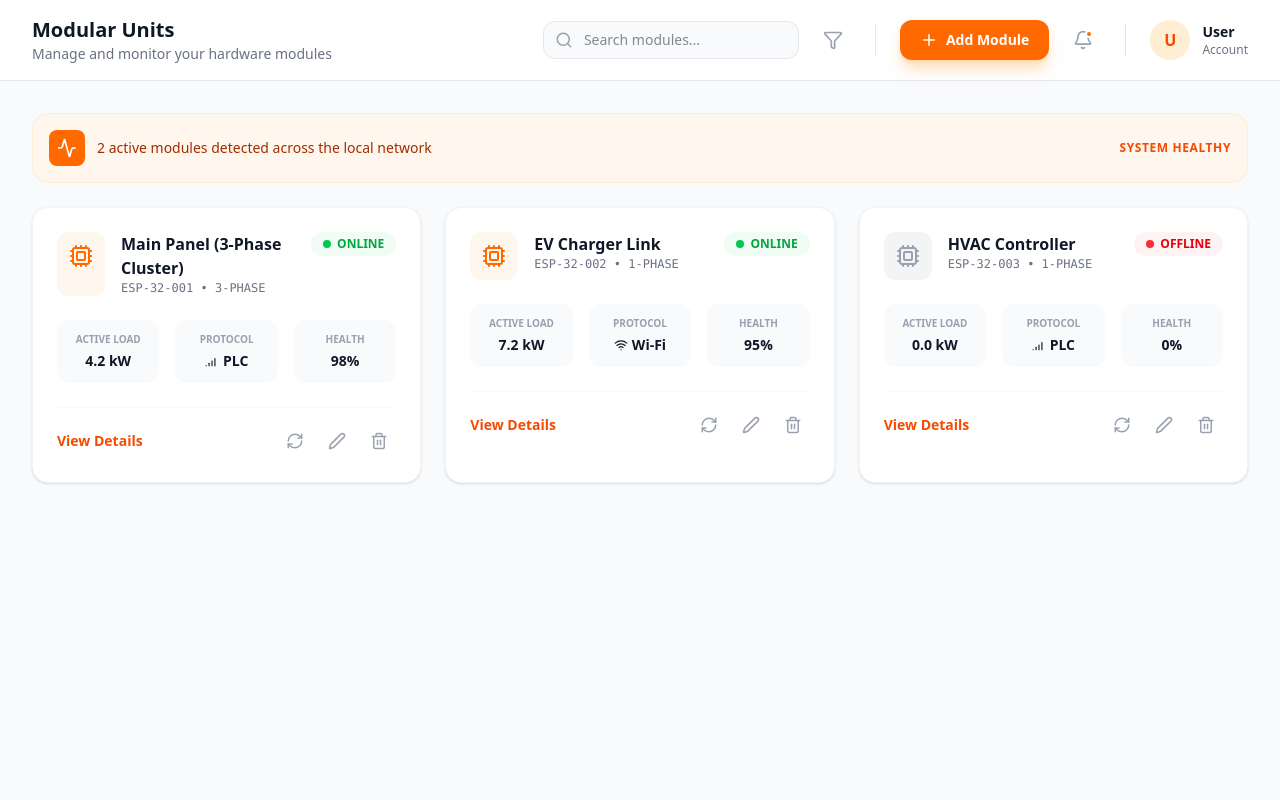
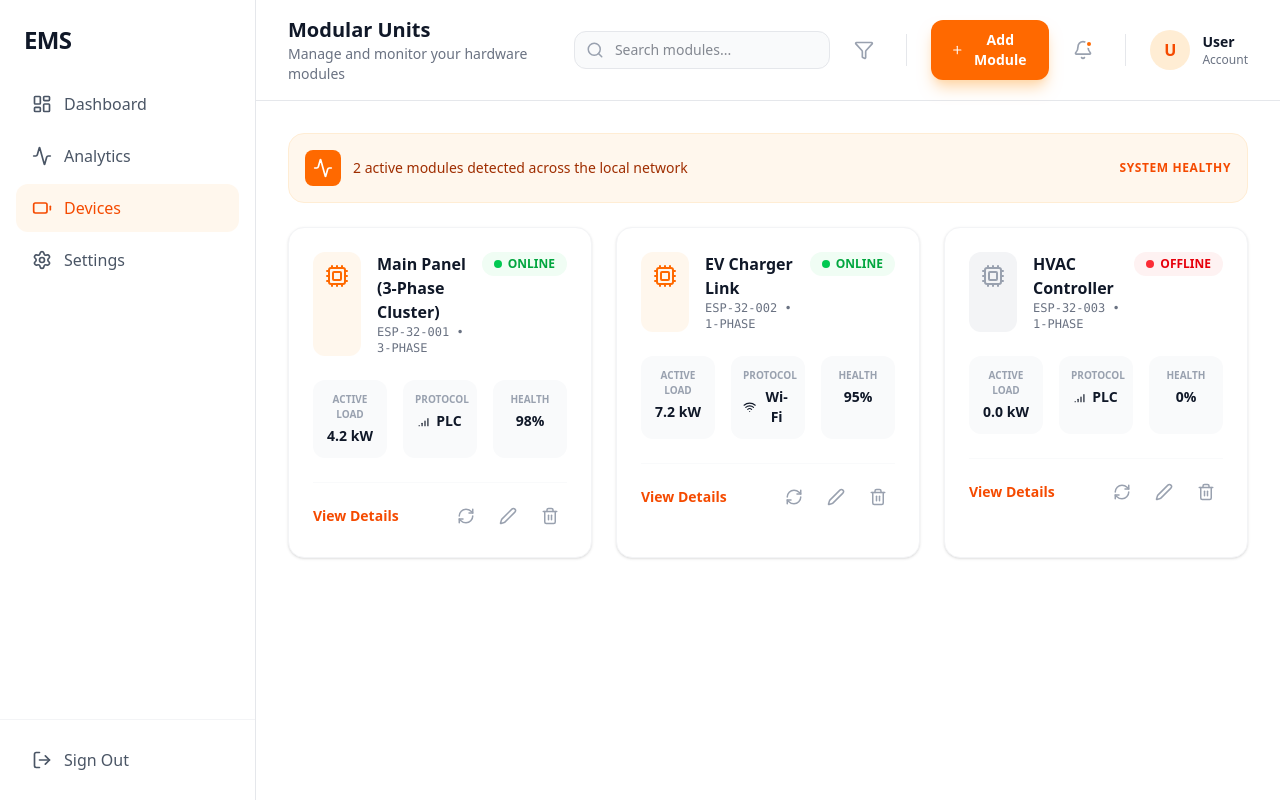
Before and after one commit to VimuthWickramasinghe/Energy-Monitoring-System, a Next.js app in the folder frontend/ems-webapp/: page /user/devices in a window 1280 px wide. Built offline with nearby package versions, Linux system fonts and the light colour scheme; no server answers; sample sign-in values are in the browser's storage.

Commit message:
simplified code

```diff
--- a/frontend/ems-webapp/src/app/[user]/devices/page.tsx
+++ b/frontend/ems-webapp/src/app/[user]/devices/page.tsx
@@ -50,7 +50,7 @@
     };
 
     return (
-        <main className="flex-1 flex flex-col overflow-hidden">
+        <main className="flex-1 flex flex-col overflow-hidden bg-white">
             <Header title="Modular Units" subtitle="Manage and monitor your hardware modules">
                 <div className="flex items-center gap-4">
                     <div className="relative hidden md:block">
--- a/frontend/ems-webapp/src/app/[user]/layout.tsx
+++ b/frontend/ems-webapp/src/app/[user]/layout.tsx
@@ -1,7 +1,15 @@
+import React from "react";
+import UserNav from "@/components/UserNav";
+
 export default function UserLayout({
     children,
 }: {
     children: React.ReactNode
 }) {
-    return <section>{children}</section>
+    return (
+        <div className="flex h-screen bg-gray-50 overflow-hidden">
+            <UserNav />
+            {children}
+        </div>
+    );
 }
--- a/frontend/ems-webapp/src/components/UserNav.tsx
+++ b/frontend/ems-webapp/src/components/UserNav.tsx
@@ -6,7 +6,7 @@
 import Link from "next/link";
 import { usePathname } from "next/navigation";
 
-export default function Nav() {
+export default function UserNav() {
     const pathname = usePathname();
 
     const navItems = [
```
